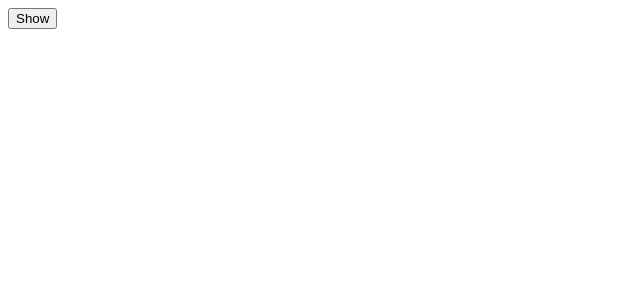
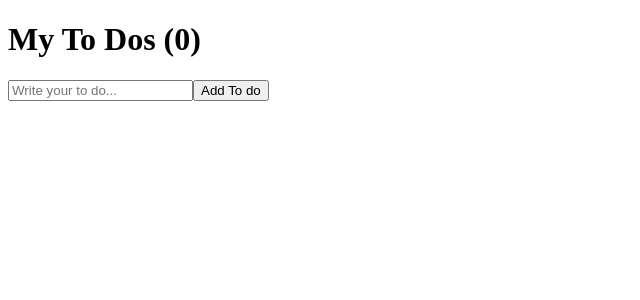
Before and after one commit to kwonjs1996/react-for-beginners, a React (Create React App) app in the folder react-for-beginner/: page / in a window 1280 px wide. Shown: the top 300 px of the page, without its empty margins (0-640 px from the left). Built offline with nearby package versions, Linux system fonts and the light colour scheme.

Commit message:
To Do List (...)배열안에 추가하기

```diff
--- a/react-for-beginner/src/App.js
+++ b/react-for-beginner/src/App.js
@@ -1,22 +1,30 @@
-import { useState, useEffect } from "react";
-//css파일을 모듈화 할 수 있다. 모듈화 한 css를 가져왔을 때 임의의 ClassName이 들어간다
-//이건 엄청난 일이다 근데 왜인지는 잘 모르겠다. 아마도 파일을 분리해서 관리하기에 용이하기 때문?
-
-function Hello() {
-  useEffect(() => {
-    console.log("Hi");
-    return () => console.log("Bye");
-  }, []);
-  return <h1>Hello</h1>;
-}
+import { useState } from "react";
 
 function App() {
-  const [showing, setShowing] = useState(false);
-  const onClick = () => setShowing((prev) => !prev);
+  const [toDo, setToDo] = useState("");
+  const [toDos, setToDos] = useState([]);
+  const onChange = (event) => setToDo(event.target.value);
+  const onSubmit = (event) => {
+    event.preventDefault();
+    if (toDo === "") {
+      return;
+    }
+    setToDo("");
+    setToDos((currentArray) => [toDo, ...currentArray]);
+  };
+  console.log(toDos);
   return (
     <div>
-      {showing ? <Hello /> : null}
-      <button onClick={onClick}>{showing ? "Hide" : "Show"}</button>
+      <h1>My To Dos ({toDos.length})</h1>
+      <form onSubmit={onSubmit}>
+        <input
+          onChange={onChange}
+          value={toDo}
+          type="text"
+          placeholder="Write your to do..."
+        />
+        <button>Add To do</button>
+      </form>
     </div>
   );
 }
```
